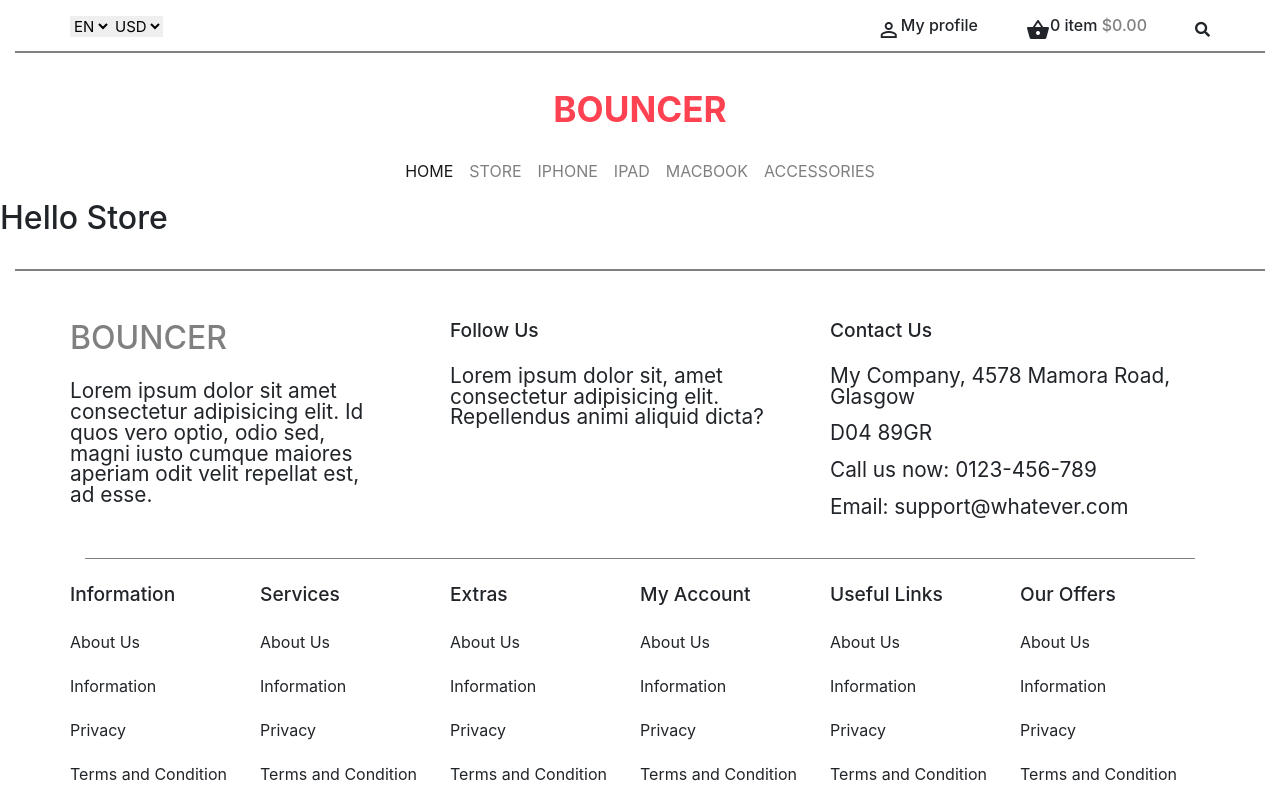
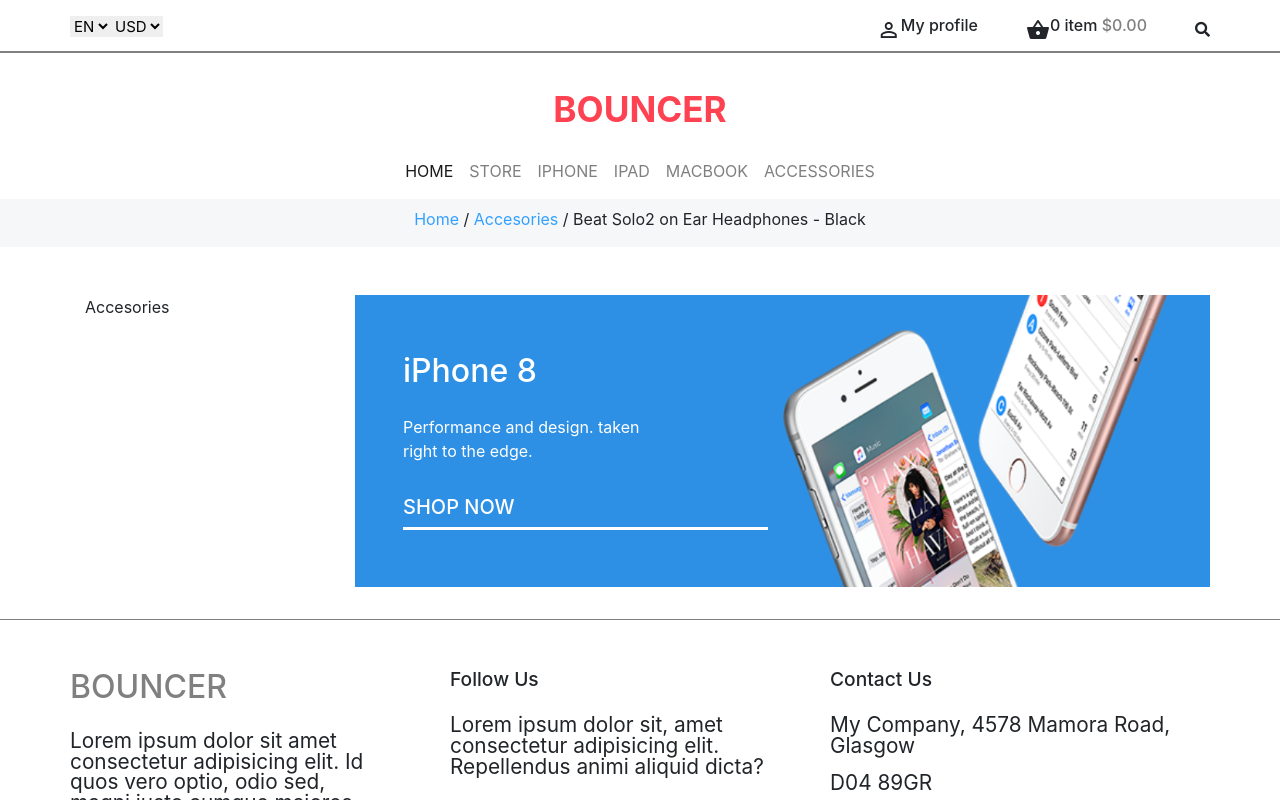
Before and after one commit to JerryG09/bouncer, a React (Create React App) app: page /store in a window 1280 px wide. Shown: the top 800 px of the page. Built offline with nearby package versions, Linux system fonts and the light colour scheme.

Commit message:
added store hero

```diff
--- a/src/App.js
+++ b/src/App.js
@@ -3,12 +3,14 @@
 import Footer from './commons/footer/Footer';
 import Home from './components/Home';
 import Store from './components/Store';
+import Navigation from './commons/Navigation/Navigation'
 import { BrowserRouter as Router, Route, Switch } from 'react-router-dom';
 
 function App() {
   return (
     <div className="App">
       <Header />
+      <Navigation />
       <Router>
         <Switch>
           <Route path="/" exact component={Home} />
--- /dev/null
+++ b/src/commons/Navigation/Navigation.css
@@ -0,0 +1,8 @@
+.navigation--menu {
+  background-color: #f6f7f8;
+  padding-top: 0.5rem;
+}
+
+.navigation--menu--color {
+  color: #33a0ff;
+}
--- /dev/null
+++ b/src/commons/Navigation/Navigation.js
@@ -0,0 +1,14 @@
+import React from 'react'
+import './Navigation.css'
+
+function Navigation() {
+  return (
+    <div className="container-fluid p-0">
+      <div className="d-flex justify-content-center navigation--menu">
+        <p><span className="navigation--menu--color">Home</span> / <span className="navigation--menu--color">Accesories</span> / Beat Solo2 on Ear Headphones - Black</p>
+      </div>
+    </div>
+  )
+}
+
+export default Navigation
--- a/src/commons/footer/FooterDivider.js
+++ b/src/commons/footer/FooterDivider.js
@@ -3,7 +3,7 @@
 
 export default function FooterDivider() {
   return (
-    <div className="container-fluid">
+    <div className="container-fluid p-0">
       <div className="horizontal-line"></div>
     </div>
   )
--- a/src/commons/header/HeaderDivider.js
+++ b/src/commons/header/HeaderDivider.js
@@ -3,7 +3,7 @@
 
 export default function HeaderDivider() {
   return (
-    <div className="container-fluid">
+    <div className="container-fluid p-0">
       <div className="horizontal-line"></div>
     </div>
   )
--- a/src/components/Store.js
+++ b/src/components/Store.js
@@ -1,9 +1,10 @@
 import React from 'react'
+import StoreLayout from './Store/StoreLayout'
 
 const Store = () => {
   return (
     <div>
-      <h2>Hello Store</h2>
+      <StoreLayout />
     </div>
   )
 }
--- /dev/null
+++ b/src/components/Store/StoreLayout.css
@@ -0,0 +1,24 @@
+.store--wrapper {
+  height: 340px;
+}
+
+.store--hero--wrapper{
+  background-color: #2e90e5;
+  height: 100%;
+}
+
+.padding--right--7{
+  padding-right: 6rem;
+}
+
+.shop--now--border {
+  border-bottom: 3px solid white;
+
+}
+
+.hero--iphone--8 {
+  border-radius: 4px;
+  background-image: url('../../assets/images/iPhone6s_discover_desktop_08_iOS9-1.png');
+  background-size: cover;
+  background-position: center;
+}
--- /dev/null
+++ b/src/components/Store/StoreLayout.js
@@ -0,0 +1,26 @@
+import React from 'react';
+import './StoreLayout.css';
+
+function StoreLayout() {
+  return (
+    <div className="container">
+      <div className="row store--wrapper pt-5">
+        <div className="col-md-3">Accesories</div>
+        <div className="col-md-9">
+          <div className="row store--hero--wrapper">
+            <div className="col-md-6 text-white d-flex flex-column justify-content-center pl-5">
+              <h2 className="pb-3">iPhone 8</h2>
+              <p className="padding--right--7">Performance and design. taken right to the edge.</p>
+              <div className="shop--now--border">
+                <h5 className="pt-3">SHOP NOW</h5>
+              </div>
+            </div>
+            <div className="col-md-6 hero--iphone--8"></div>
+          </div>
+        </div>
+      </div>
+    </div>
+  );
+}
+
+export default StoreLayout;
```
